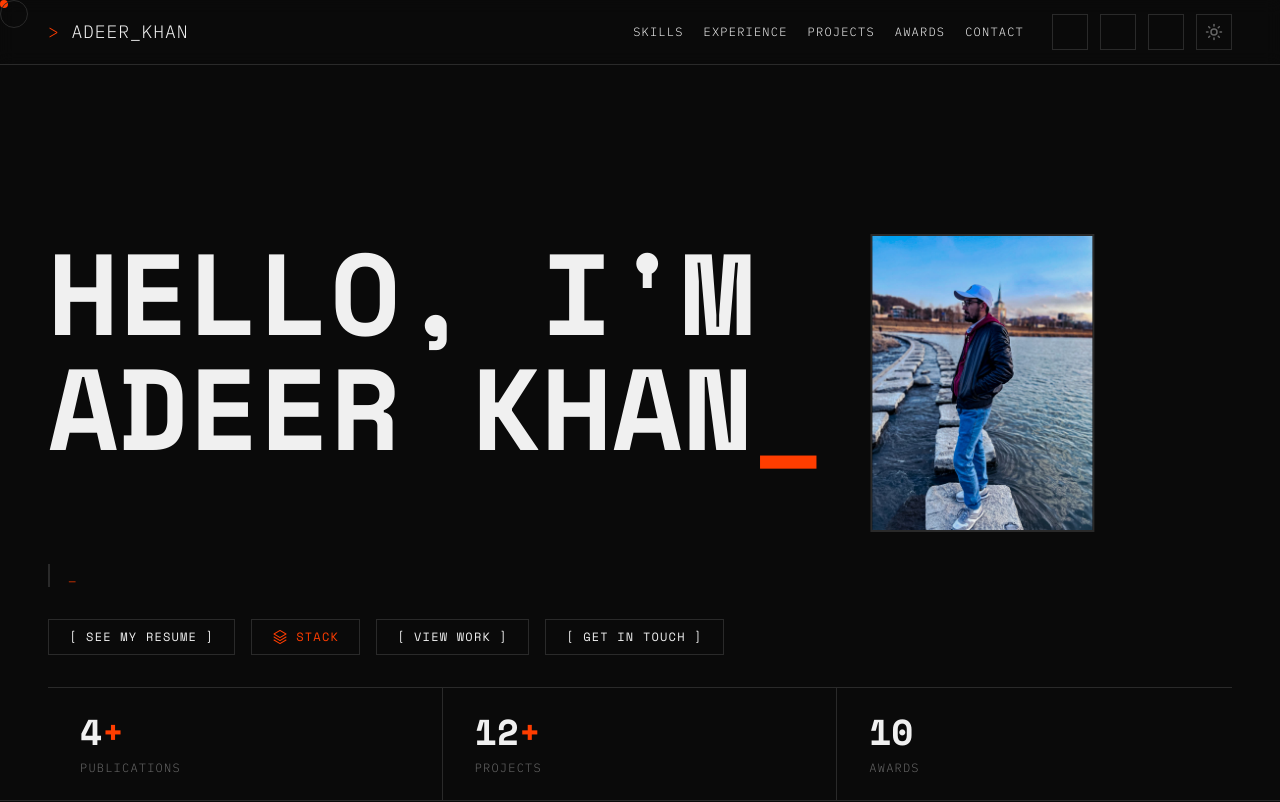
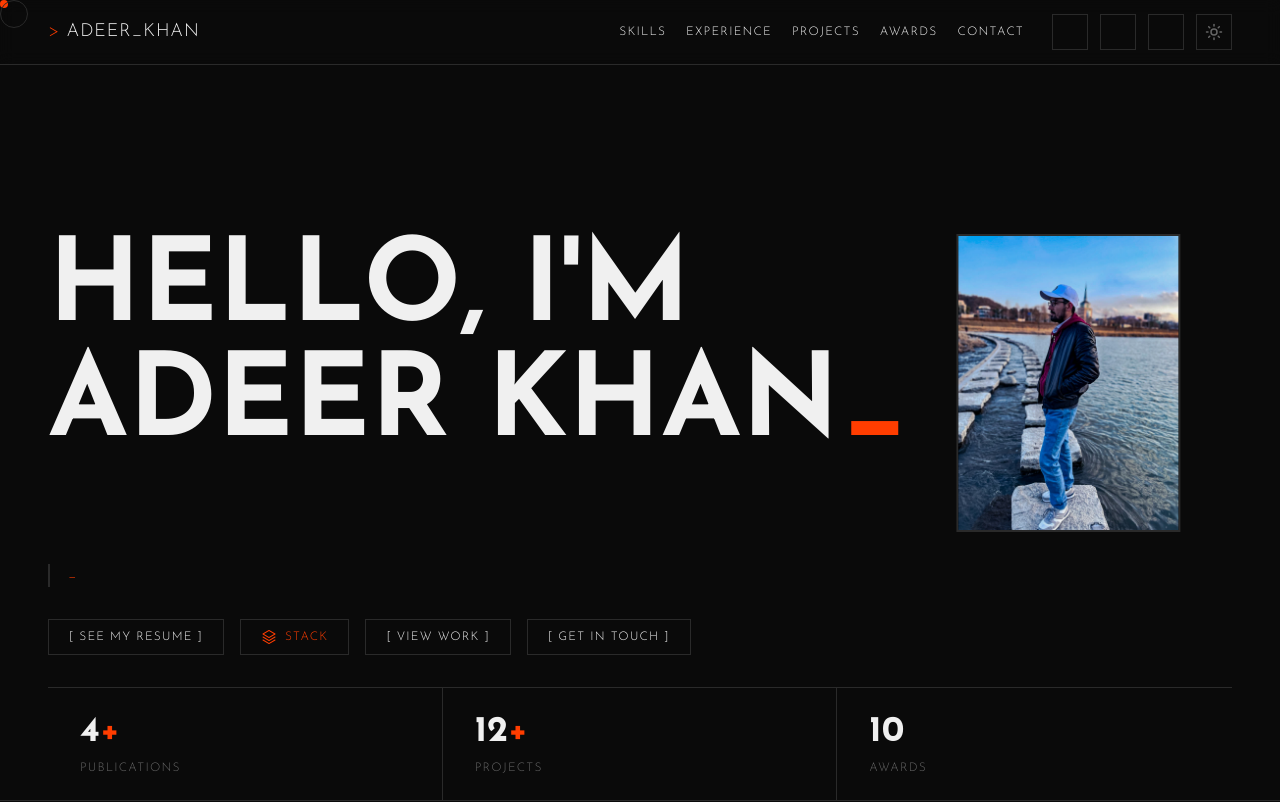
Before and after one commit to adeerkhan/adeerkhan.github.io, a Next.js app: page / in a window 1280 px wide. Shown: the top 802 px of the page. Built offline with nearby package versions, Linux system fonts and the light colour scheme; some icons are missing.

Commit message:
Replace fonts: Josefin Sans (body) + Poppins (headings)

```diff
--- a/app/globals.css
+++ b/app/globals.css
@@ -14,9 +14,9 @@
   --color-terminal-green: var(--terminal-green);
   --color-terminal-amber: var(--terminal-amber);
   --color-terminal-white: var(--terminal-white);
-  --font-mono: var(--font-space-mono), "Space Mono", monospace;
-  --font-display: var(--font-space-mono), "Space Mono", monospace;
-  --font-body: var(--font-ibm-plex-mono), "IBM Plex Mono", monospace;
+  --font-mono: var(--font-josefin), "Josefin Sans", sans-serif;
+  --font-display: var(--font-poppins), "Poppins", sans-serif;
+  --font-body: var(--font-josefin), "Josefin Sans", sans-serif;
   --spacing-section: 6rem;
   --spacing-section-sm: 3rem;
   --radius-none: 0px;
@@ -90,7 +90,7 @@ body {
   margin: 0;
   background: var(--terminal-bg);
   color: var(--terminal-text);
-  font-family: var(--font-ibm-plex-mono);
+  font-family: var(--font-josefin), "Josefin Sans", sans-serif;
   font-weight: 300;
   overflow-x: hidden;
 }
--- a/app/layout.tsx
+++ b/app/layout.tsx
@@ -1,21 +1,21 @@
 import type { Metadata } from "next";
-import { IBM_Plex_Mono, Space_Mono } from "next/font/google";
+import { Josefin_Sans, Poppins } from "next/font/google";
 
 import { SmoothCursor } from "@/components/primitives/SmoothCursor";
 
 import "./globals.css";
 
-const spaceMono = Space_Mono({
+const josefinSans = Josefin_Sans({
   subsets: ["latin"],
-  weight: ["400", "700"],
-  variable: "--font-space-mono",
+  weight: ["300", "400", "600", "700"],
+  variable: "--font-josefin",
   display: "swap",
 });
 
-const ibmPlexMono = IBM_Plex_Mono({
+const poppins = Poppins({
   subsets: ["latin"],
-  weight: ["300", "400"],
-  variable: "--font-ibm-plex-mono",
+  weight: ["400", "500", "600", "700"],
+  variable: "--font-poppins",
   display: "swap",
 });
 
@@ -112,7 +112,7 @@ export default function RootLayout({
     <html
       lang="en"
       suppressHydrationWarning
-      className={`${spaceMono.variable} ${ibmPlexMono.variable}`}
+      className={`${josefinSans.variable} ${poppins.variable}`}
     >
       <body className="bg-terminal-bg text-terminal-text antialiased">
         <script
```
